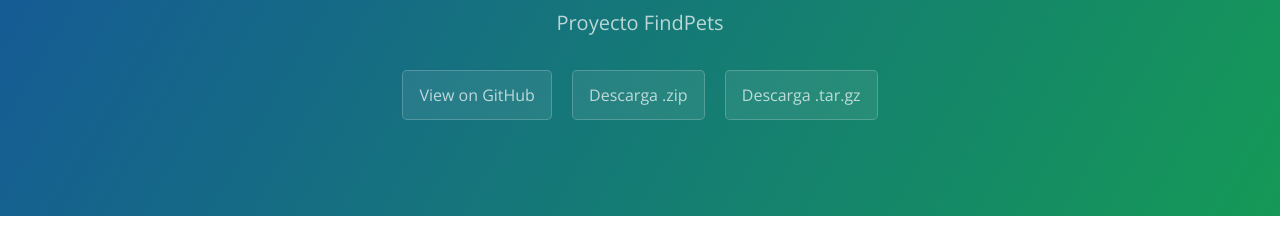
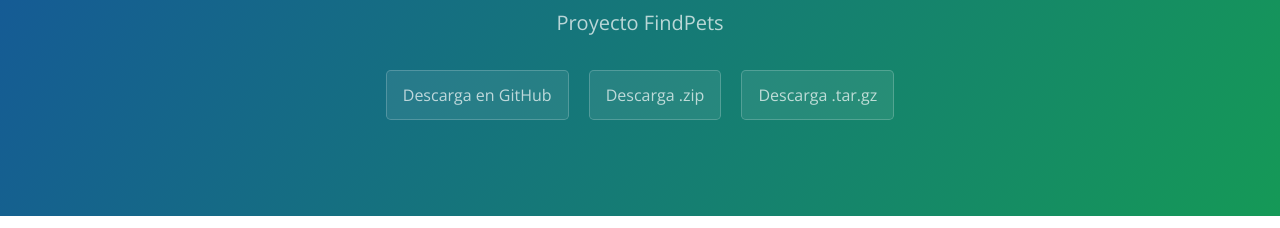
Before and after one commit to HernanIvan/FindPets, a plain HTML site: page index.html in a window 1280 px wide. Shown: the part 167-395 px from the top of the page. Drawn offline with nearby package versions, Linux system fonts and the light colour scheme.

Commit message:
Update index.html

```diff
--- a/index.html
+++ b/index.html
@@ -13,7 +13,7 @@
     <section class="page-header">
       <h1 class="project-name">Findpets</h1>
       <h2 class="project-tagline">Proyecto FindPets</h2>
-      <a href="https://github.com/HernanIvan/FindPets" class="btn">View on GitHub</a>
+      <a href="https://github.com/HernanIvan/FindPets" class="btn">Descarga en GitHub</a>
       <a href="https://github.com/HernanIvan/FindPets/zipball/master" class="btn">Descarga .zip</a>
       <a href="https://github.com/HernanIvan/FindPets/tarball/master" class="btn">Descarga .tar.gz</a>
     </section>
```
